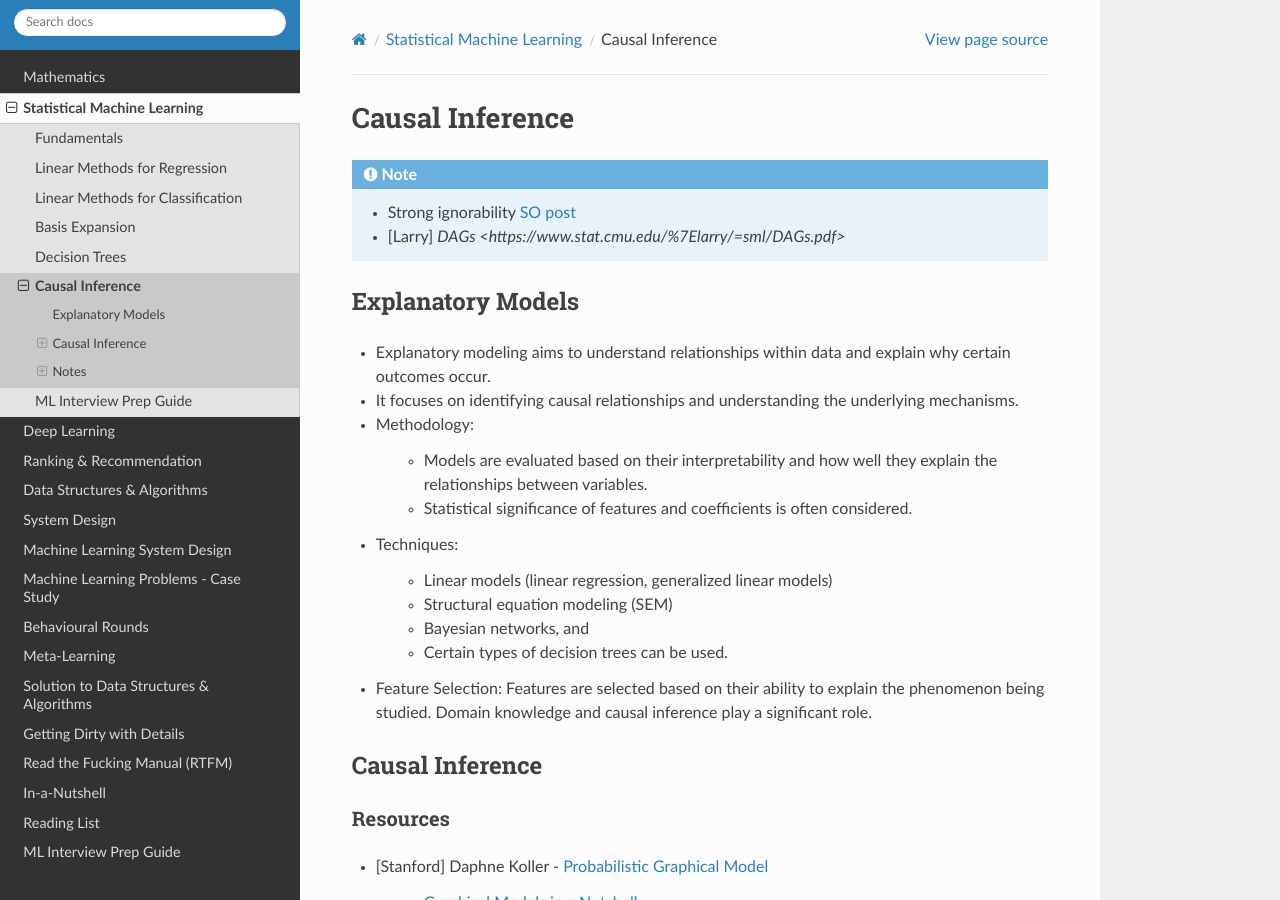
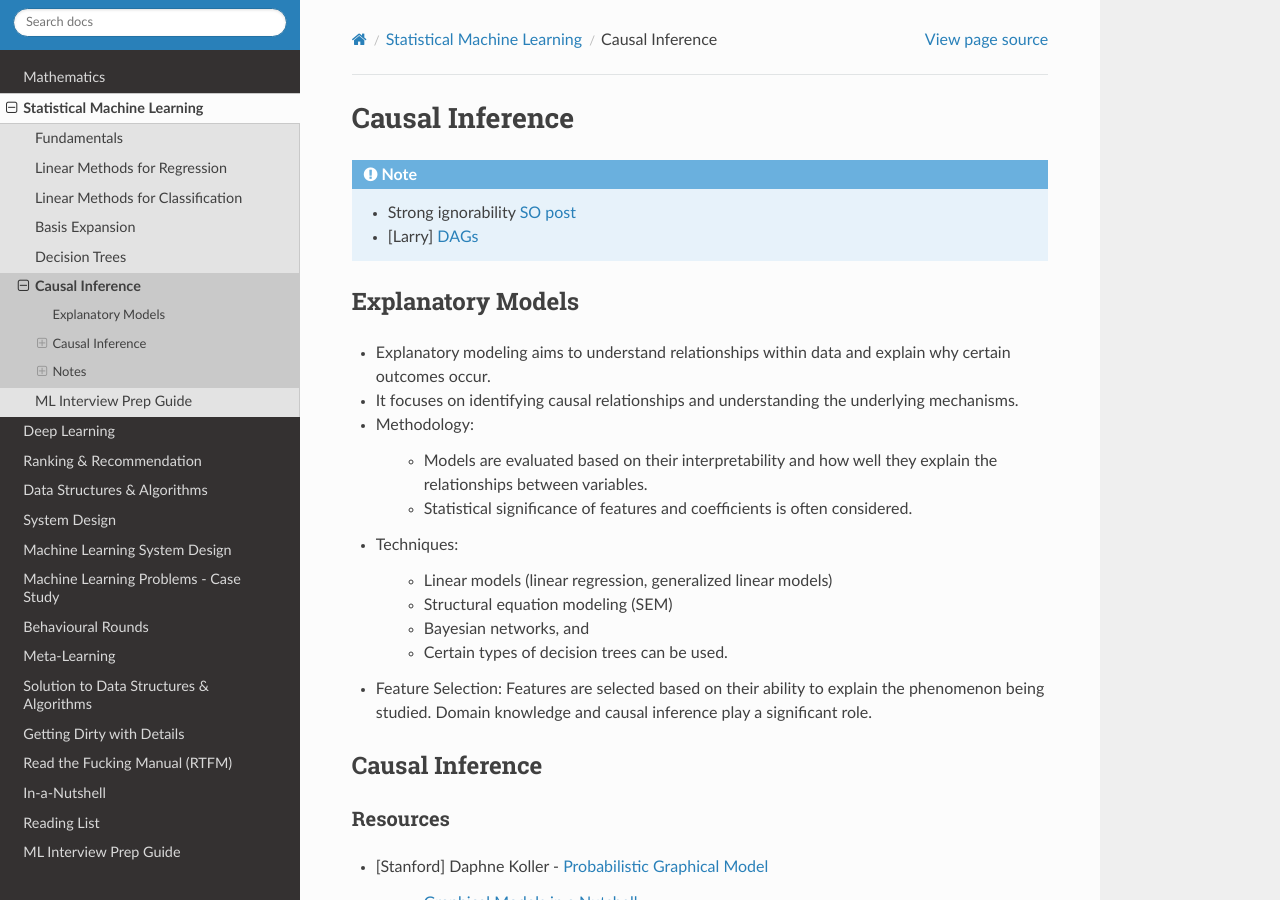
Before and after one commit to uselesstechjunks/leetcode, a Sphinx documentation site: the page built from docs/source/ml/causal.rst, in a window 1280 px wide and 900 px high. Built offline with Sphinx 7.4.7 and the Read the Docs theme 2.0.0, drawn with Linux system fonts in a browser that asks for light colours.

Commit message:
Update causal.rst

```diff
--- a/docs/source/ml/causal.rst
+++ b/docs/source/ml/causal.rst
@@ -4,7 +4,7 @@ Causal Inference
 
 .. note::
 	* Strong ignorability `SO post <https://stats.stackexchange.com/a/474619>`_
-	* [Larry] `DAGs <https://www.stat.cmu.edu/%7Elarry/=sml/DAGs.pdf>`
+	* [Larry] `DAGs <https://www.stat.cmu.edu/%7Elarry/=sml/DAGs.pdf>`_
 
 ***********************************************************************************
 Explanatory Models
```
